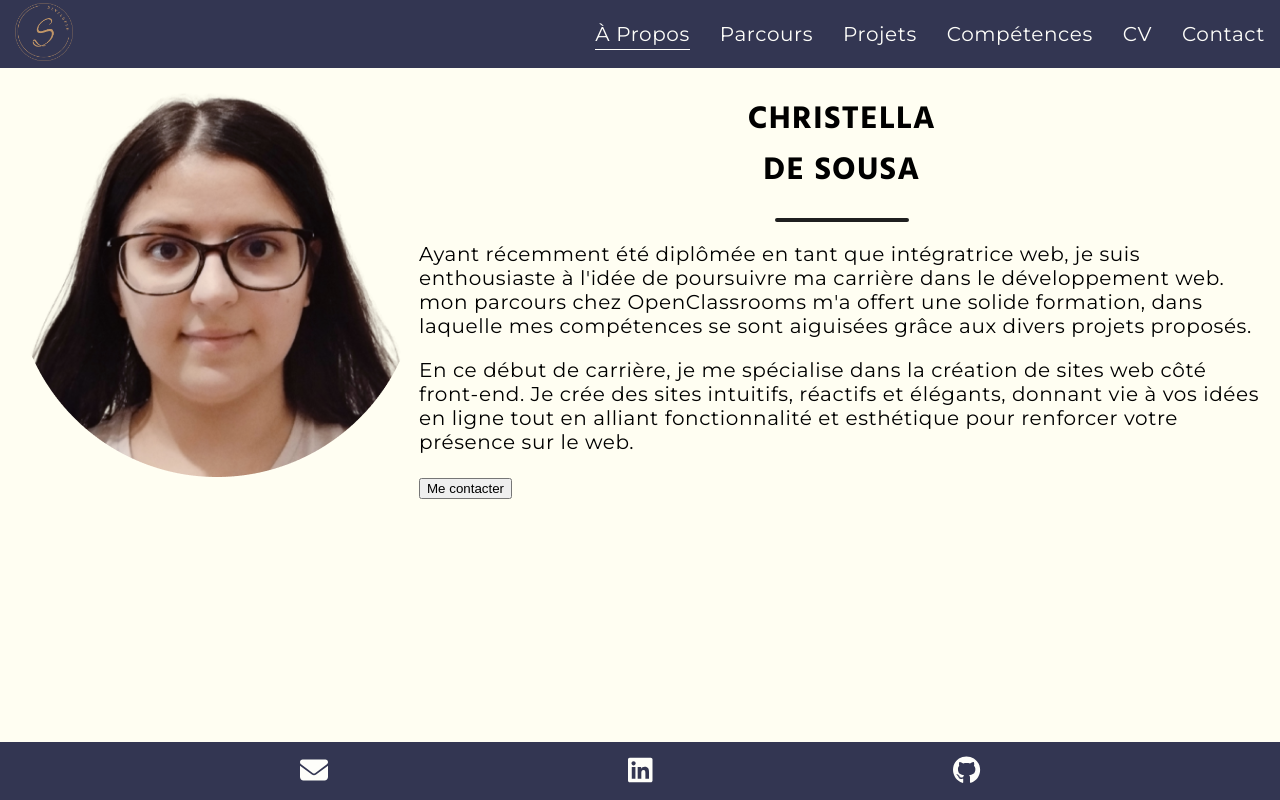
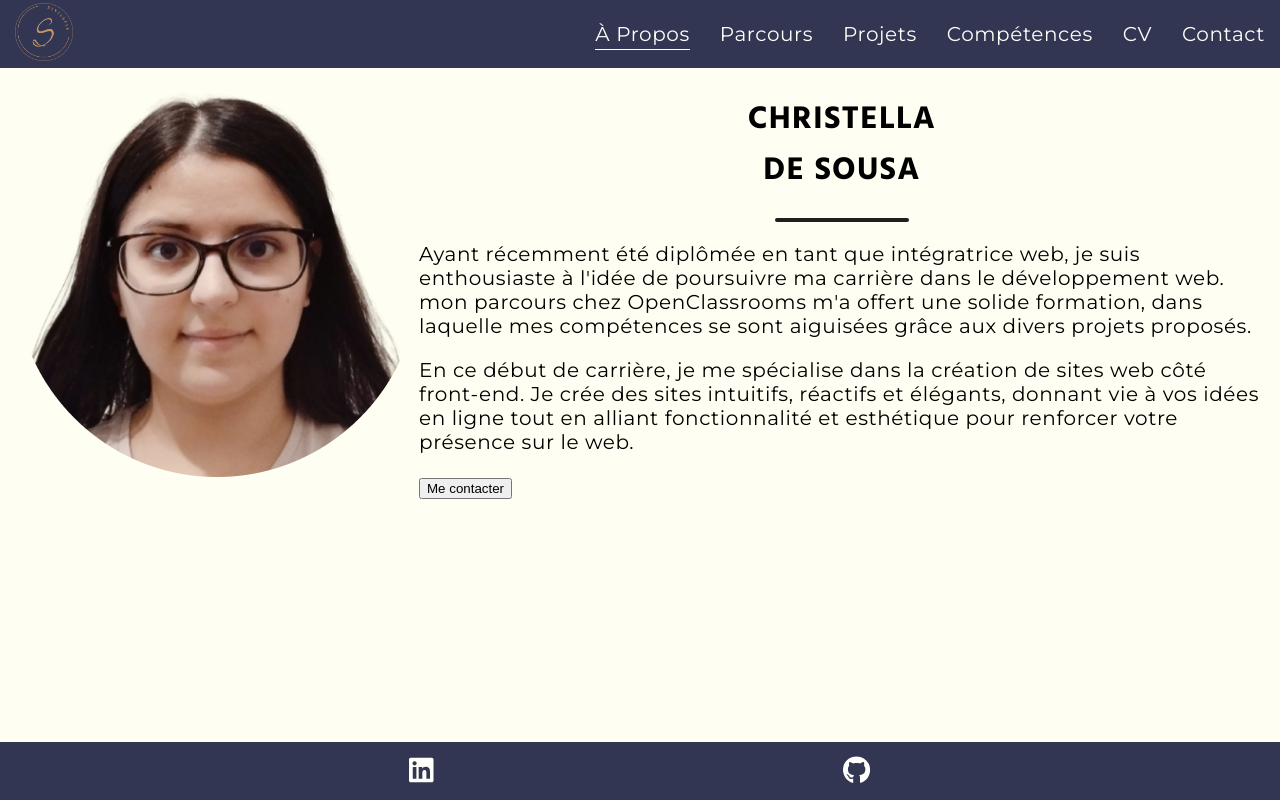
Before and after one commit to Christellaa/portfolio, a React (Create React App) app: page / in a window 1280 px wide. Built offline with nearby package versions, Linux system fonts and the light colour scheme.

Commit message:
Delete link to mail

```diff
--- a/src/components/Footer/Footer.jsx
+++ b/src/components/Footer/Footer.jsx
@@ -1,5 +1,4 @@
 import { FontAwesomeIcon } from "@fortawesome/react-fontawesome";
-import { faEnvelope } from "@fortawesome/free-solid-svg-icons";
 import { faLinkedin } from "@fortawesome/free-brands-svg-icons";
 import { faGithub } from "@fortawesome/free-brands-svg-icons";
 import { Link } from "react-router-dom";
@@ -8,15 +7,6 @@ export default function Footer() {
   return (
     <footer>
       <ul className="flex flexCenter footer">
-        <li className="noBullet">
-          <Link
-            className="noDecoration colorLinks hoveredLink"
-            to="mailto:desousa.christella@proton.me"
-            aria-label="Envoyer un email"
-          >
-            <FontAwesomeIcon icon={faEnvelope} className="icon" />
-          </Link>
-        </li>
         <li className="noBullet">
           <Link
             className="noDecoration colorLinks hoveredLink"
```
